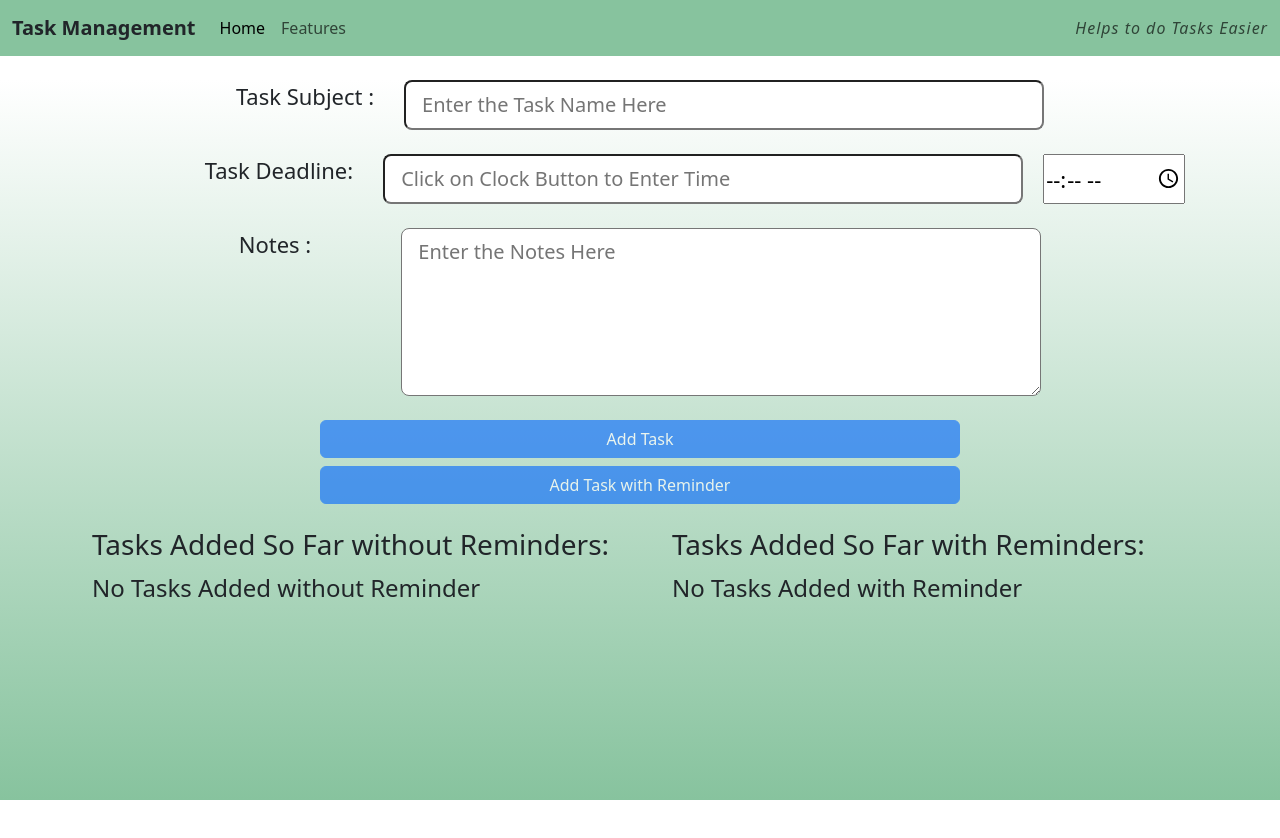
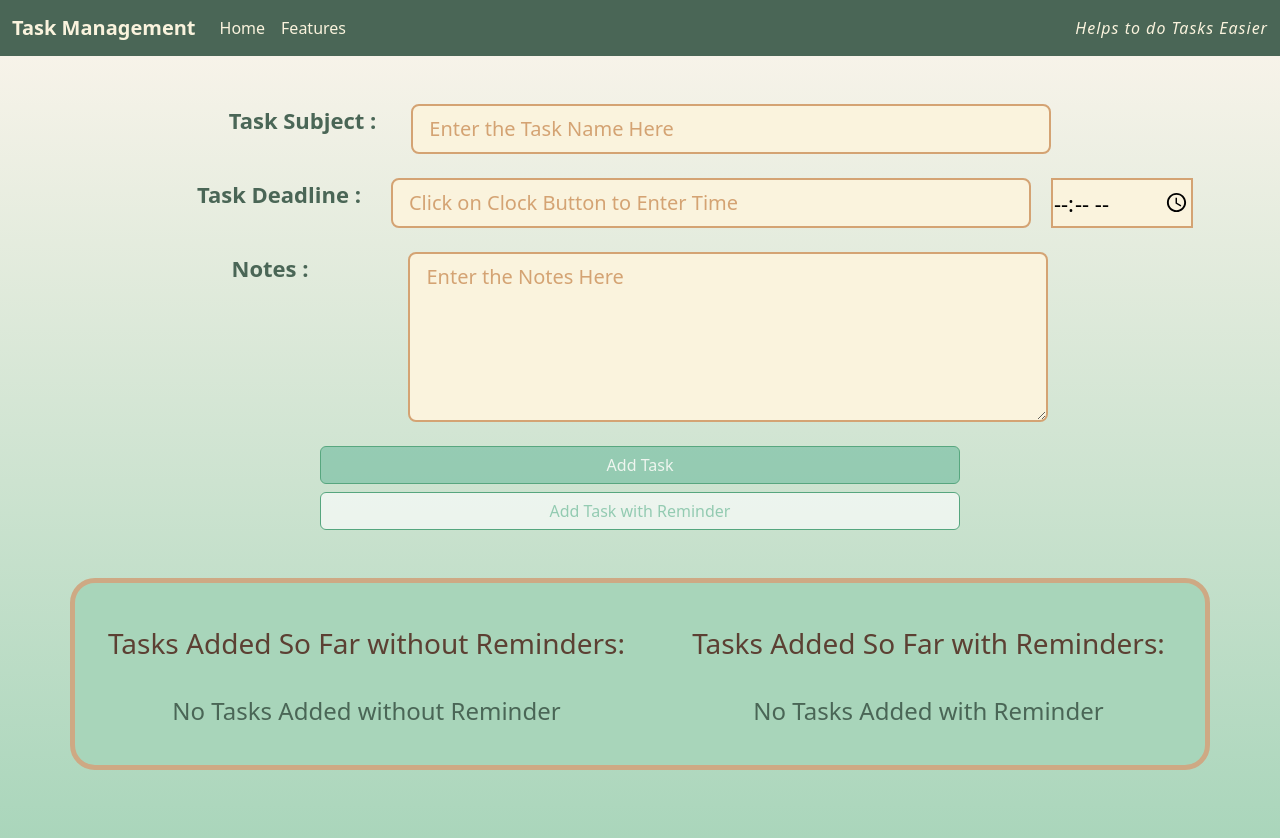
Before and after one commit to balajivejendla/Task_Management, a React (Create React App) app: page / in a window 1280 px wide. Shown: the top 838 px of the page. Before the commit the page ends 800 px from the top, so only its background shows below. Built offline with nearby package versions, Linux system fonts and the light colour scheme.

Commit message:
ui commit

```diff
--- a/public/index.html
+++ b/public/index.html
@@ -39,5 +39,6 @@
       To begin the development, run `npm start` or `yarn start`.
       To create a production bundle, use `npm run build` or `yarn build`.
     -->
+
   </body>
 </html>
--- a/src/App.css
+++ b/src/App.css
@@ -10,6 +10,7 @@
 @media (prefers-reduced-motion: no-preference) {
   .App-logo {
     animation: App-logo-spin infinite 20s linear;
+    margin-left:0;
   }
 }
 
@@ -44,13 +45,52 @@
 }
 
 .custom_css1{
-  min-height: 90vh;
+  min-height: 100vh;
   display: flex;
   flex-direction: column;
   background-size: auto;
 
-  background:linear-gradient(#ffffff,#87c39e);
+  background:linear-gradient(#F7F3E9,#A8D5BA);
 }
-.custom_css2{
-  background-color: #80dfa4 !important;
+
+.small_screens{
+  margin-left:110px;
+  font-size:22px
 }
+@media (max-width: 576px) {
+  .small_screens {
+    margin-left: 0;
+    text-align: center;
+  }
+}
+.task-item{
+  font-size: 24px;
+  font-weight: 500;
+  margin-left: 10px;
+}
+@media (max-width: 576px) {
+  .task-item {
+    font-size: 18px;
+    margin-left: 5px;
+    margin-right: 5px;
+  }
+
+  .task-item button {
+    font-size: 16px;
+    margin-left: 5px;
+    margin-right: 5px;
+  }
+}
+
+
+input::placeholder {
+  color: #D4A373; /* Change this to your desired color */
+  opacity: 1; /* Ensure full opacity in some browsers */
+}
+textarea::placeholder {
+  color: #D4A373; /* Change this to your desired color */
+  opacity: 1; /* Ensure full opacity in some browsers */
+}
+.body{
+  background-color: "#278f52";
+}
--- a/src/App.js
+++ b/src/App.js
@@ -18,7 +18,7 @@ function App() {
 
 
 <Navbar/>
-<br/>
+
 <div className=" custom_css1">
 <Routes>
 <Route path='/' element={<div className="conatiner"><Tasks/></div>}/>
@@ -29,7 +29,6 @@ function App() {
 
     </>
 
-
   );
 }
 
--- a/src/Components/Navbar.js
+++ b/src/Components/Navbar.js
@@ -7,28 +7,29 @@ import {Link} from 'react-router-dom';
 function Navbar(){
     return(
         <>
-     <nav className="navbar navbar-expand-lg" style={{ backgroundColor: "#87c39e" }}>
+     <nav className="navbar navbar-expand-lg" style={{ backgroundColor: "#4A6656" }}>
   <div className="container-fluid">
-    <a className="navbar-brand fw-bold text-dark">Task Management</a>
+    <div className="navbar-brand fw-bold " style={{color:"#FAF3DD"}}>Task Management</div>
     <button className="navbar-toggler" type="button" data-bs-toggle="collapse" data-bs-target="#navbarText" aria-controls="navbarText" aria-expanded="false" aria-label="Toggle navigation">
       <span className="navbar-toggler-icon"></span>
     </button>
     <div className="collapse navbar-collapse" id="navbarText">
       <ul className="navbar-nav me-auto mb-2 mb-lg-0">
         <li className="nav-item">
-          <Link className="nav-link active" aria-current="page" to="/">Home</Link>
+          <Link className="nav-link active" aria-current="page" to="/" style={{color:"#FAF3DD"}}>Home</Link>
         </li>
         <li className="nav-item">
-  <Link className="nav-link" to="/Features">Features</Link>
+  <Link className="nav-link" to="/Features" style={{color:"#FAF3DD"}}>Features</Link>
 </li>
 
       </ul>
-      <span className="navbar-text custom-brand1">
+      <span className="navbar-text custom-brand1" style={{color:"#FAF3DD"}}>
         Helps to do Tasks Easier
       </span>
     </div>
   </div>
 </nav>
+
         </>
 
     );
--- a/src/Components/tasks.js
+++ b/src/Components/tasks.js
@@ -1,4 +1,5 @@
 import React, { useState ,useEffect} from 'react'
+
 function Tasks(){
 
       const[Text1,setText1]=useState('');
@@ -54,9 +55,9 @@ function Tasks(){
 
 
 
-         const [reminders, setReminders] = useState([]); // Store multiple reminders
+         const [reminders, setReminders] = useState([]);
 
-         // Add new reminder to the list
+
          const handleSetReminder = () => {
            if (!Text1 || !Text2) {
              alert("Please enter a reminder message and time.");
@@ -71,7 +72,7 @@ function Tasks(){
            setReminders((prevReminders) => [...prevReminders, newReminder]);
            alert(`Reminder set for ${Text2}.`);
 
-           // Clear input fields after adding a reminder
+
            setText1("");
            setText2("");
          };
@@ -83,10 +84,10 @@ function Tasks(){
              const currentTime = new Date().toLocaleTimeString([], {
                hour: "2-digit",
                minute: "2-digit",
-               hour12: true,
+               hour12: false,
              });
 
-             // Find reminders that match the current time
+
              const triggeredReminders = reminders.filter((reminder) => reminder.time === currentTime);
 
              if (triggeredReminders.length > 0) {
@@ -94,7 +95,6 @@ function Tasks(){
                  alert(`Reminder: ${reminder.text}`);
                });
 
-               // Remove the triggered reminders from the list
                setReminders((prevReminders) =>
                  prevReminders.filter((reminder) => !triggeredReminders.includes(reminder))
                );
@@ -107,14 +107,16 @@ function Tasks(){
 
 return(
     <>
+    <br/>
+    <br/>
 <div className="d-flex justify-content-center allign items-center ">
-<p style={{fontSize:"22px",marginRight:"30px"}}>Task Subject :</p>
-<input className="form-control-lg w-50" type="text" placeholder="Enter the Task Name Here" value={Text1} onChange={handleonchange1}></input>
+<p style={{color:"#4A6656",fontSize:"22px",marginRight:"35px",fontWeight:600}}>Task Subject :</p>
+<input className="form-control-lg w-50" type="text" placeholder="Enter the Task Name Here" value={Text1} onChange={handleonchange1} style={{color:"#5C4033",backgroundColor:"#FAF3DD",border:"2px solid #D4A373",outline: "none"}}></input>
 </div>
 <br/>
 <div className="d-flex justify-content-center allign items-center">
-<p  style={{fontSize:"22px",marginLeft:"110px"}}>Task Deadline:</p>
-<input readOnly className="form-control-lg w-50" type="text" placeholder="Click on Clock Button to Enter Time" value={Text2} onChange={handleonchange2} style={{marginLeft:"30px"}}></input>
+<div className="small_screens" style={{color:"#4A6656",fontWeight:600}} >Task Deadline :</div>
+<input readOnly className="form-control-lg w-50" type="text" placeholder="Click on Clock Button to Enter Time" value={Text2} onChange={handleonchange2} style={{marginLeft:"30px",backgroundColor:"#FAF3DD",border:"2px solid #D4A373",outline: "none"}}></input>
 <input
           type="time"
           value={Text2}
@@ -123,30 +125,33 @@ return(
             e.target.value
           );
         }}
-        style={{fontSize:"22px",marginLeft:"20px"}}
+        style={{fontSize:"22px",marginLeft:"20px",backgroundColor:"#FAF3DD",border:"2px solid #D4A373",outline: "none"}}
 
         />
 
 </div>
 <br/>
 <div className="d-flex justify-content-center allign items-center">
-  <label htmlFor="exampleFormControlTextarea1" className="form-label" style={{fontSize:"22px",marginRight:"90px"}}>Notes :</label>
-  <textarea className="form-control-lg w-50" id="exampleFormControlTextarea1" placeholder="Enter the Notes Here" rows="5" value={Text3}onChange={handleonchange3}></textarea>
+  <label htmlFor="exampleFormControlTextarea1" className="form-label" style={{fontSize:"22px",marginRight:"95px",color:"#4A6656",fontWeight:600}}>Notes :</label>
+  <textarea className="form-control-lg w-50" id="exampleFormControlTextarea1" placeholder="Enter the Notes Here" rows="5" value={Text3}onChange={handleonchange3} style={{color:"#5C4033",backgroundColor:"#FAF3DD",border:"2px solid #D4A373",outline: "none",marginLeft:"5px"}}></textarea>
 </div>
 <br/>
 
 <div className="d-grid gap-2 col-6 mx-auto">
-  <button disabled={Text1.length===0}className="btn btn-primary" type="button" onClick={taskadder}>Add Task</button>
-  <button disabled={Text1.length===0}className="btn btn-primary" type="button" onClick={()=>{taskadderwith();handleSetReminder();}}>Add Task with Reminder</button>
+  <button disabled={Text1.length===0}className="btn btn-success" type="button" onClick={taskadder} style={{color:"#ffffff",backgroundColor:"#77BFA3"}}>Add Task</button>
+  <button disabled={Text1.length===0}className="btn btn-success" type="button" onClick={()=>{taskadderwith();handleSetReminder();}} style={{color:"#77BFA3",backgroundColor:"#ffffff"}}>Add Task with Reminder</button>
   </div>
   <br/>
-  <div className="container">
+  <br/>
+  <div className="container" style={{border: "5px solid rgb(206, 169, 132)",padding:"20px 20px",borderRadius: "25px",backgroundColor:"#A8D5BA"}}>
+  <br/>
   <div className="row">
-    {/* First Column: Tasks without Reminders */}
-    <div className="col-md-6">
-      <h3 style={{marginLeft:"10px"}}>Tasks Added So Far without Reminders: </h3>
+
+    <div className="col-md-6 col-sm-6 col-12 text-center">
+      <h3 style={{color:"#5C4033",marginLeft:"10px"}}>Tasks Added So Far without Reminders: </h3>
+      <br/>
       {Tasks.length === 0 ? (
-        <p style={{ fontSize: "24px", fontWeight: "500", marginLeft: "10px" }}>
+        <p style={{ fontSize: "24px", fontWeight: "500", marginLeft: "10px",color:"#4A6656" }}>
           No Tasks Added without Reminder
         </p>
       ) : (
@@ -154,21 +159,18 @@ return(
           <div
             key={index}
             className="task-item"
-            style={{
-              fontSize: "24px",
-              fontWeight: "500"
-            }}
+
           >
             <p>
-              <strong style={{ marginRight: "10px", marginLeft: "10px" }}>
+              <strong style={{color:"#4A6656", marginRight: "10px", marginLeft: "10px" }}>
                 Subject:
               </strong>
               {task.subject},
-              <strong style={{ marginRight: "10px", marginLeft: "10px" }}>
+              <strong style={{color:"#4A6656", marginRight: "10px", marginLeft: "10px" }}>
                 Time:
               </strong>
               {task.time},
-              <strong style={{ marginRight: "10px", marginLeft: "10px" }}>
+              <strong style={{color:"#4A6656", marginRight: "10px", marginLeft: "10px" }}>
                 Notes:
               </strong>
               {task.notes}
@@ -185,34 +187,31 @@ return(
       )}
     </div>
 
-    {/* Second Column: Tasks with Reminders */}
-    <div className="col-md-6">
-      <h3 style={{marginLeft:"20px"}}>Tasks Added So Far with Reminders: </h3>
+
+    <div className="col-md-6 col-sm-6 col-12 text-center">
+      <h3 style={{marginLeft:"20px",color:"#5C4033"}}>Tasks Added So Far with Reminders: </h3>
+      <br/>
       {Taskwith.length === 0 ? (
-        <p style={{ fontSize: "24px", fontWeight: "500", marginLeft: "20px" }}>
+        <p style={{ fontSize: "24px", fontWeight: "500", marginLeft: "20px",color:"#4A6656" }}>
           No Tasks Added with Reminder
         </p>
       ) : (
         Taskwith.map((task1, index) => (
           <div
             key={index}
-            className="task-item"
-            style={{
-              fontSize: "24px",
-              fontWeight: "500",
-              marginLeft: "10px",
-            }}
+            className="task-item "
+
           >
             <p>
-              <strong style={{ marginRight: "10px", marginLeft: "10px" }}>
+              <strong style={{color:"#4A6656", marginRight: "10px", marginLeft: "10px" }}>
                 Subject:
               </strong>
               {task1.subject},
-              <strong style={{ marginRight: "10px", marginLeft: "10px" }}>
+              <strong style={{color:"#4A6656", marginRight: "10px", marginLeft: "10px" }}>
                 Time:
               </strong>
               {task1.time},
-              <strong style={{ marginRight: "10px", marginLeft: "10px" }}>
+              <strong style={{color:"#4A6656", marginRight: "10px", marginLeft: "10px" }}>
                 Notes:
               </strong>
               {task1.notes}
```
